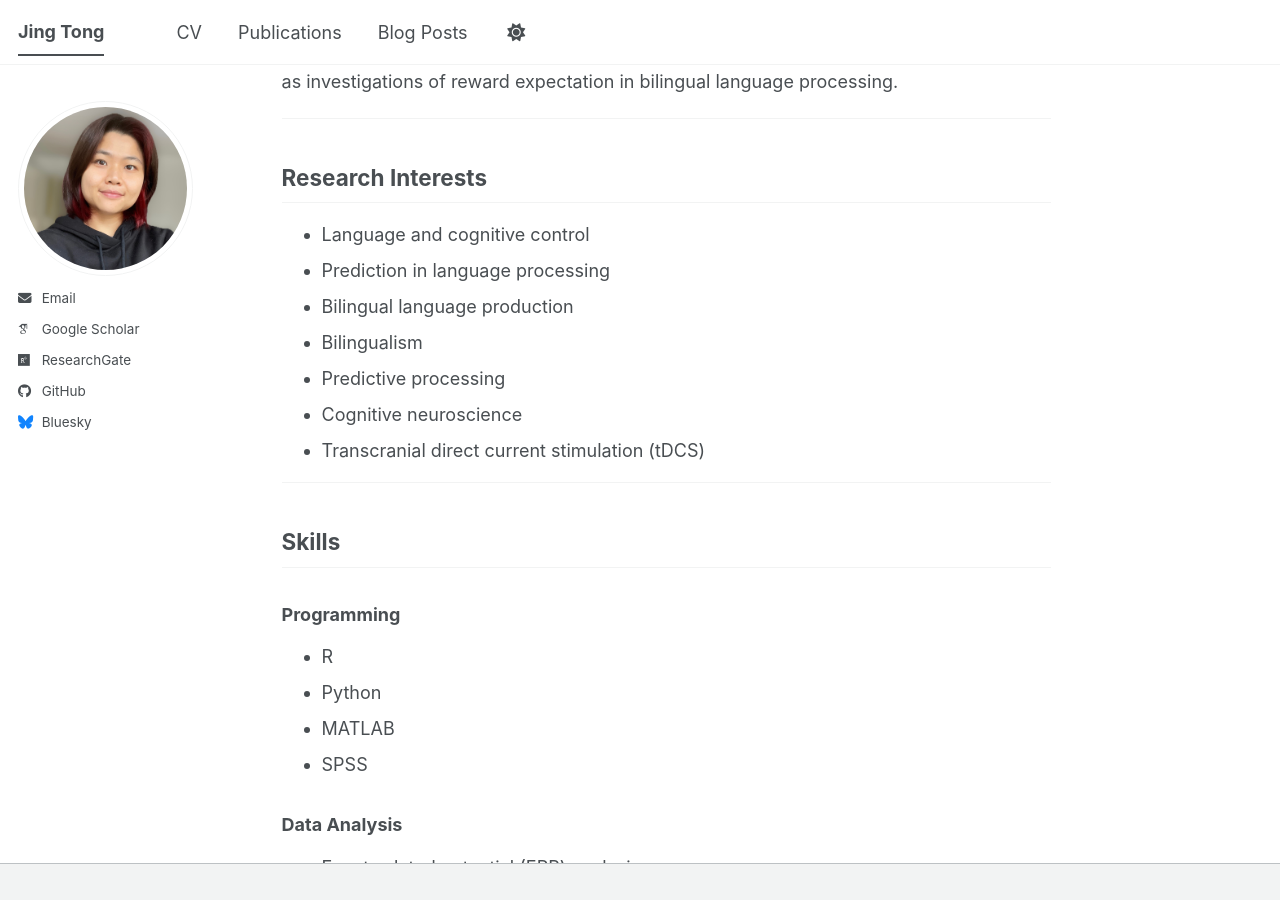
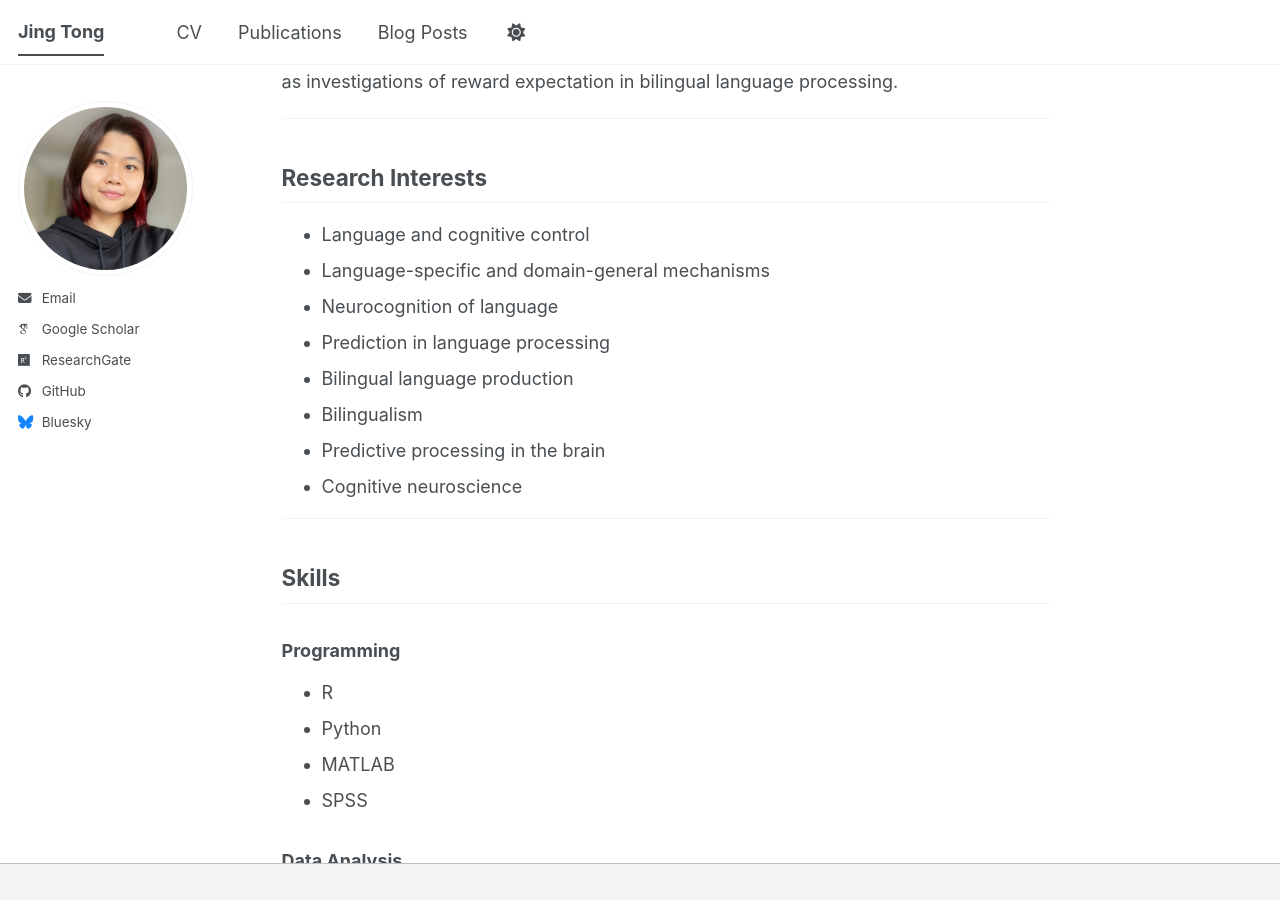
Before and after one commit to JingTong01/jingtong01.github.io, a Jekyll site: the page built from _pages/about.md, in a window 1280 px wide and 900 px high, scrolled down 467 px. Built offline with Jekyll 4.4.1, drawn with Linux system fonts in a browser that asks for light colours; some web fonts are replaced; a script bundle is joined from its source files by our own code; library files that are not in the unit come from our copies; our own code applies the rules of GitHub Pages for plain Markdown files.

Commit message:
Update about.md

```diff
--- a/_pages/about.md
+++ b/_pages/about.md
@@ -17,12 +17,14 @@
 ## Research Interests
 
 - Language and cognitive control
+- Language-specific and domain-general mechanisms
+- Neurocognition of language
 - Prediction in language processing
 - Bilingual language production
 - Bilingualism
-- Predictive processing
+- Predictive processing in the brain
 - Cognitive neuroscience
-- Transcranial direct current stimulation (tDCS)
+
 
 ---
 
```
